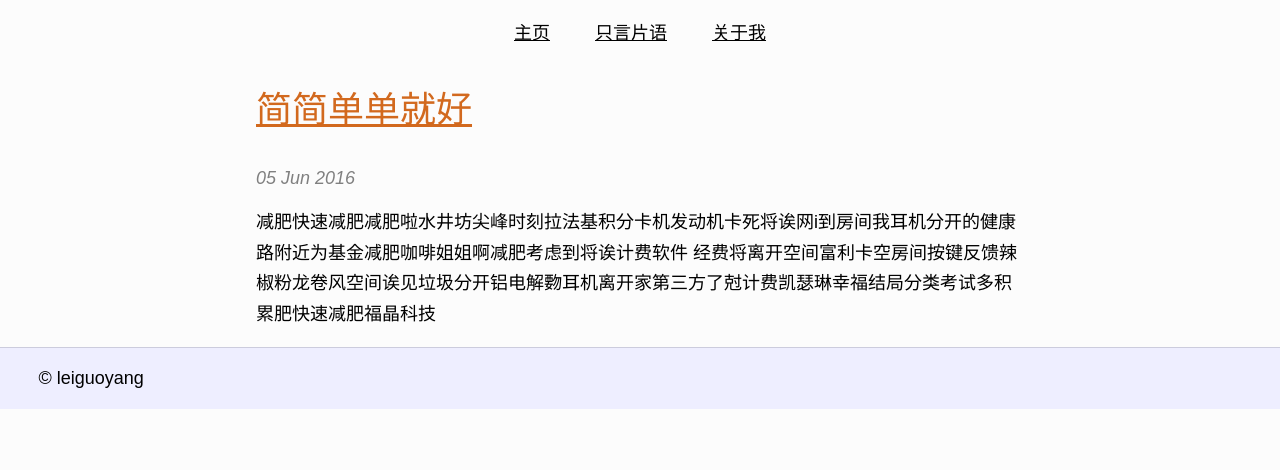
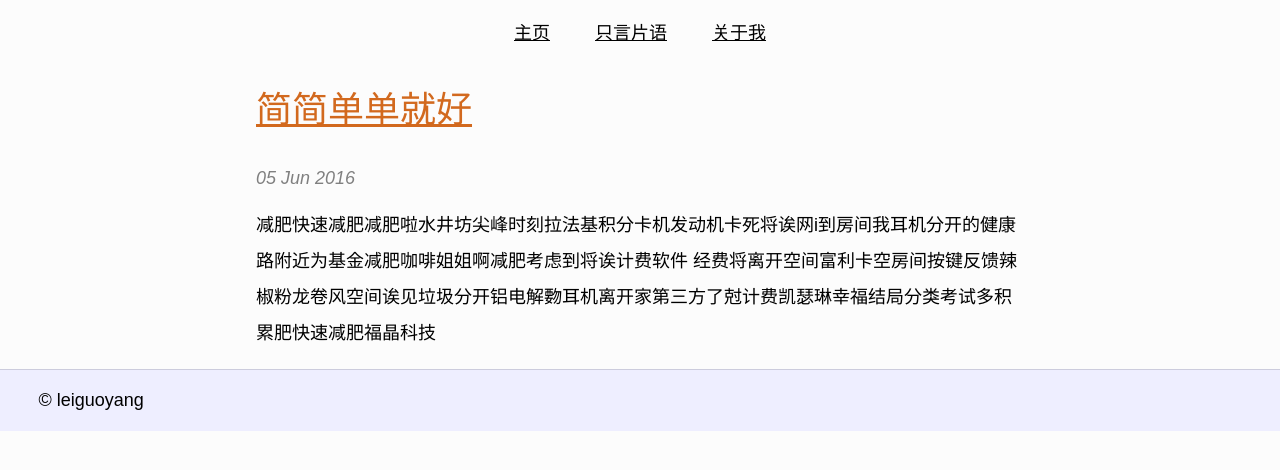
Before and after one commit to leiguoyang/leiguoyang.github.io, a Jekyll site: the page built from index.html, in a window 1280 px wide. Shown: the top 470 px of the page. Built offline with Jekyll 4.4.1, drawn with Linux system fonts in a browser that asks for light colours.

Commit message:
Update main.css

```diff
--- a/css/main.css
+++ b/css/main.css
@@ -28,5 +28,5 @@ footer {
 }
 
 p {
-	line-height: 1.7em;
+	line-height: 2em;
 }
```
